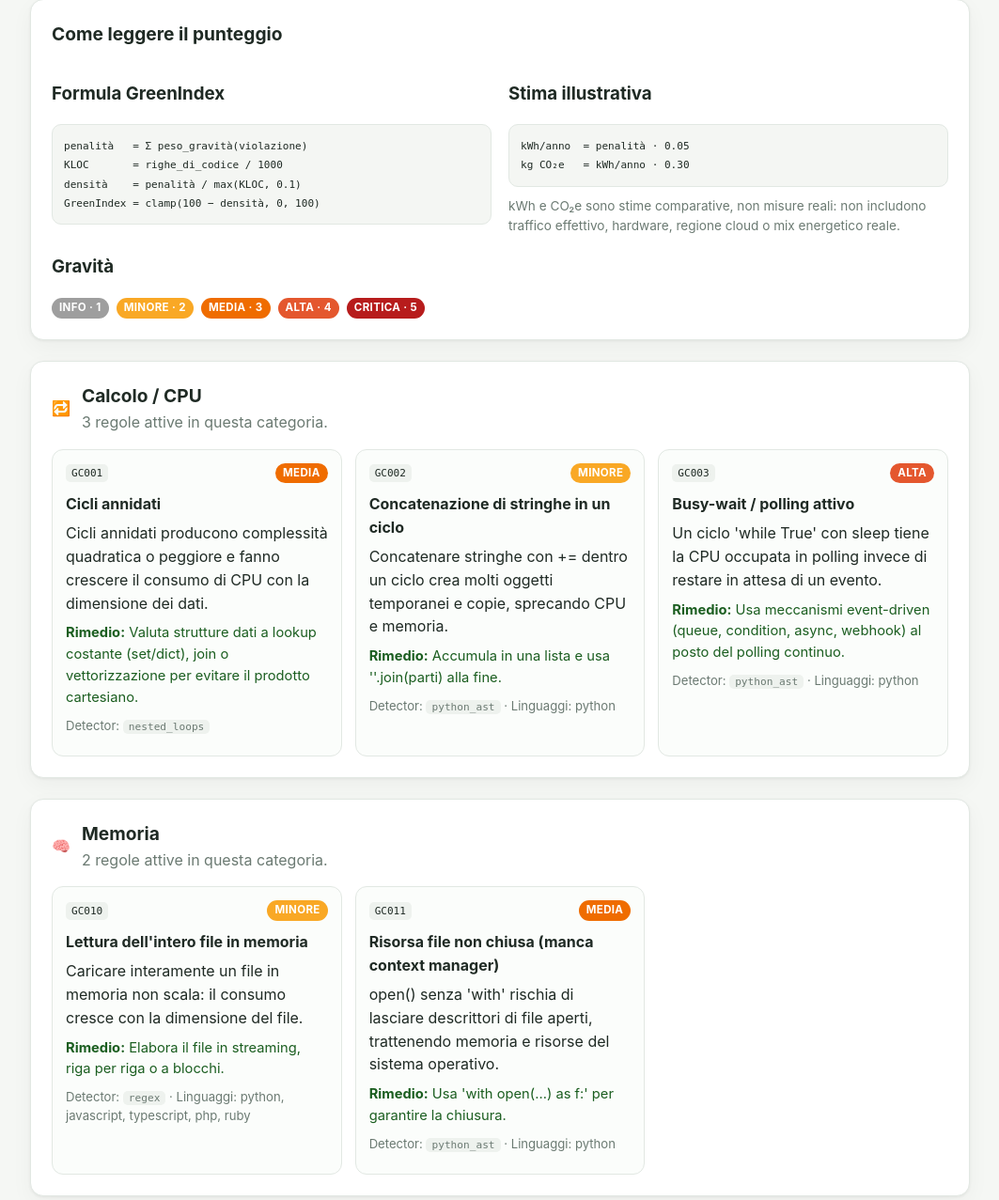
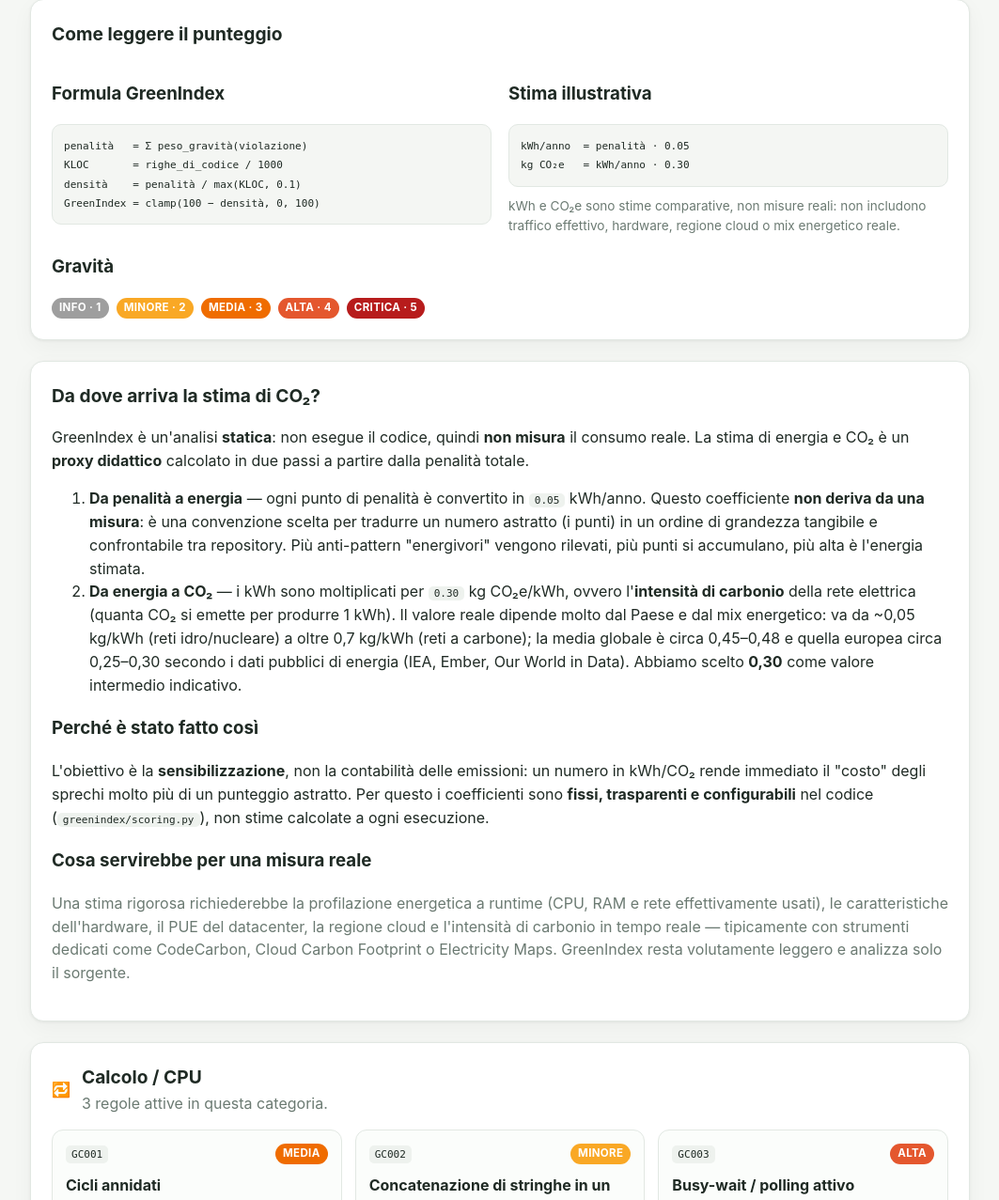
Before and after one commit to leofurio/GreenIndex, a Flask app: page /rules in a window 1280 px wide. Shown: the part 294-1571 px from the top of the page at 94% size, without its empty margins (108-1171 px from the left). Run offline with Flask 2, Linux system fonts and the light colour scheme; some libraries are stand-ins or nearby versions.

Commit message:
Explain the CO2 estimate methodology on the rules page
The illustrative kWh/CO2 figures are a didactic proxy, not a measurement.
Document where the two coefficients come from and why:
- kWh/point is an arbitrary didactic scaling (no empirical basis)
- kg CO2e/kWh is an indicative grid carbon-intensity average (real values
  span ~0.05 on clean grids to >0.7 on coal-heavy ones)
Add a '/rules' section covering provenance, rationale (awareness vs
accounting), and what a real measurement would require; mirror the
rationale in scoring.py comments.

```diff
--- a/greenindex/scoring.py
+++ b/greenindex/scoring.py
@@ -35,10 +35,19 @@ GRADE_BANDS = [
     ("G", 0.0, "#b71c1c", "Critico"),
 ]
 
-# Coefficiente puramente ILLUSTRATIVO per dare un ordine di grandezza
-# all'impatto. NON è una misura scientifica di emissioni.
+# Coefficienti puramente ILLUSTRATIVI per dare un ordine di grandezza
+# all'impatto. NON sono una misura scientifica di emissioni: GreenIndex è
+# un'analisi statica e non esegue il codice. Vedi la pagina /rules ("Da dove
+# arriva la stima di CO2?") per la spiegazione mostrata all'utente.
+#
+# kWh per punto: convenzione didattica (nessuna base empirica), serve solo a
+# tradurre i punti astratti di penalità in un ordine di grandezza tangibile.
 ILLUSTRATIVE_KWH_PER_POINT = 0.05  # kWh/anno indicativi per punto di penalità
-ILLUSTRATIVE_KG_CO2_PER_KWH = 0.30  # mix energetico medio indicativo
+# kg CO2e per kWh: intensità di carbonio della rete elettrica. Il valore reale
+# varia molto (da ~0.05 su reti idro/nucleare a >0.7 su reti a carbone; media
+# globale ~0.45-0.48, europea ~0.25-0.30 secondo IEA/Ember/Our World in Data).
+# 0.30 è un valore intermedio indicativo.
+ILLUSTRATIVE_KG_CO2_PER_KWH = 0.30
 
 
 @dataclass
--- a/greenindex/web/templates/rules.html
+++ b/greenindex/web/templates/rules.html
@@ -42,6 +42,58 @@ kg CO₂e   = kWh/anno · {{ "%.2f"|format(kg_co2_per_kwh) }}</code></pre>
   </div>
 </section>
 
+<section class="card rules-explainer" id="co2">
+  <h2>Da dove arriva la stima di CO₂?</h2>
+  <p>
+    GreenIndex è un'analisi <strong>statica</strong>: non esegue il codice,
+    quindi <strong>non misura</strong> il consumo reale. La stima di energia e
+    CO₂ è un <strong>proxy didattico</strong> calcolato in due passi a partire
+    dalla penalità totale.
+  </p>
+
+  <ol class="co2-steps">
+    <li>
+      <strong>Da penalità a energia</strong> — ogni punto di penalità è
+      convertito in <code>{{ "%.2f"|format(kwh_per_point) }}</code> kWh/anno.
+      Questo coefficiente <strong>non deriva da una misura</strong>: è una
+      convenzione scelta per tradurre un numero astratto (i punti) in un ordine
+      di grandezza tangibile e confrontabile tra repository. Più anti-pattern
+      "energivori" vengono rilevati, più punti si accumulano, più alta è
+      l'energia stimata.
+    </li>
+    <li>
+      <strong>Da energia a CO₂</strong> — i kWh sono moltiplicati per
+      <code>{{ "%.2f"|format(kg_co2_per_kwh) }}</code> kg CO₂e/kWh, ovvero
+      l'<strong>intensità di carbonio</strong> della rete elettrica (quanta CO₂
+      si emette per produrre 1 kWh). Il valore reale dipende molto dal Paese e
+      dal mix energetico: va da ~0,05 kg/kWh (reti idro/nucleare) a oltre
+      0,7 kg/kWh (reti a carbone); la media globale è circa 0,45–0,48 e quella
+      europea circa 0,25–0,30 secondo i dati pubblici di energia
+      (IEA, Ember, Our World in Data). Abbiamo scelto <strong>0,30</strong> come
+      valore intermedio indicativo.
+    </li>
+  </ol>
+
+  <h3>Perché è stato fatto così</h3>
+  <p>
+    L'obiettivo è la <strong>sensibilizzazione</strong>, non la contabilità
+    delle emissioni: un numero in kWh/CO₂ rende immediato il "costo" degli
+    sprechi molto più di un punteggio astratto. Per questo i coefficienti sono
+    <strong>fissi, trasparenti e configurabili</strong> nel codice
+    (<code>greenindex/scoring.py</code>), non stime calcolate a ogni esecuzione.
+  </p>
+
+  <h3>Cosa servirebbe per una misura reale</h3>
+  <p class="muted">
+    Una stima rigorosa richiederebbe la profilazione energetica a runtime
+    (CPU, RAM e rete effettivamente usati), le caratteristiche dell'hardware,
+    il PUE del datacenter, la regione cloud e l'intensità di carbonio in tempo
+    reale — tipicamente con strumenti dedicati come CodeCarbon, Cloud Carbon
+    Footprint o Electricity Maps. GreenIndex resta volutamente leggero e
+    analizza solo il sorgente.
+  </p>
+</section>
+
 {% for group in grouped_rules %}
 <section class="card rule-category" id="{{ group.id }}">
   <div class="rule-category-head">
```
